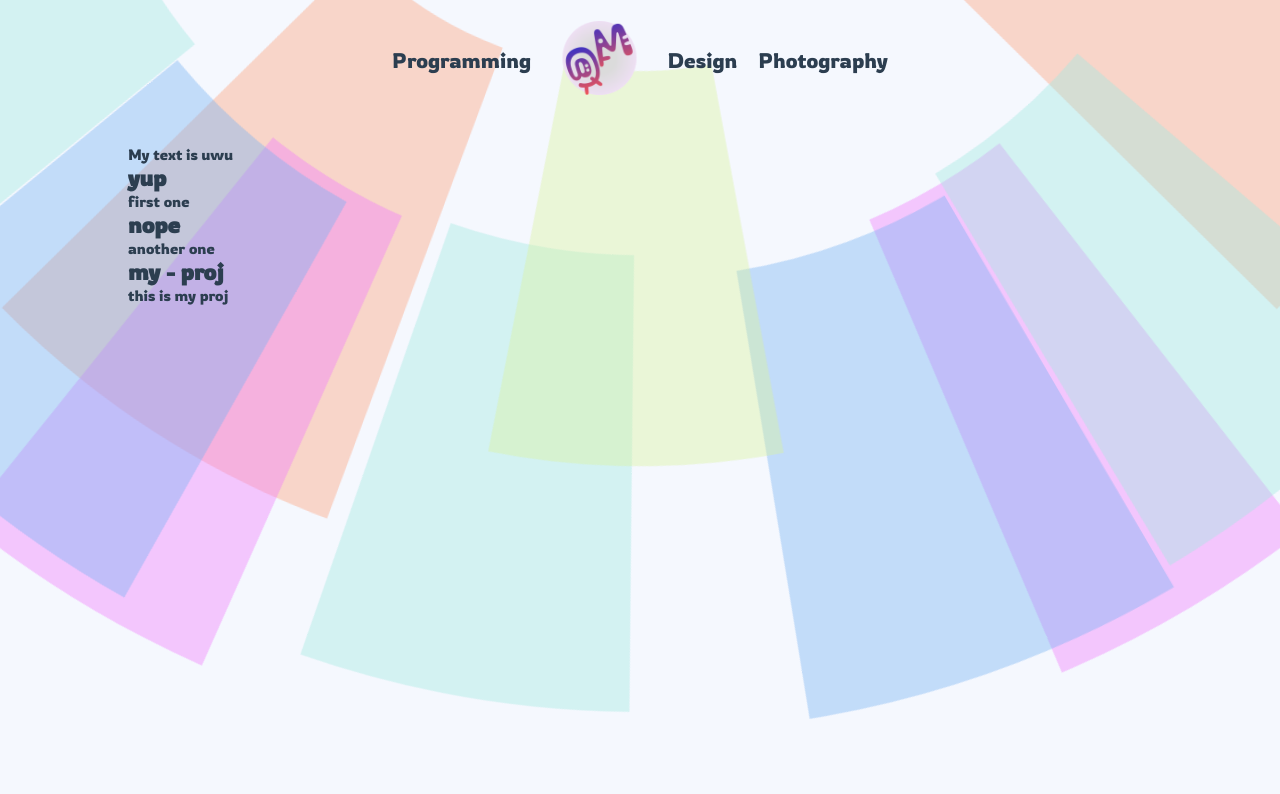
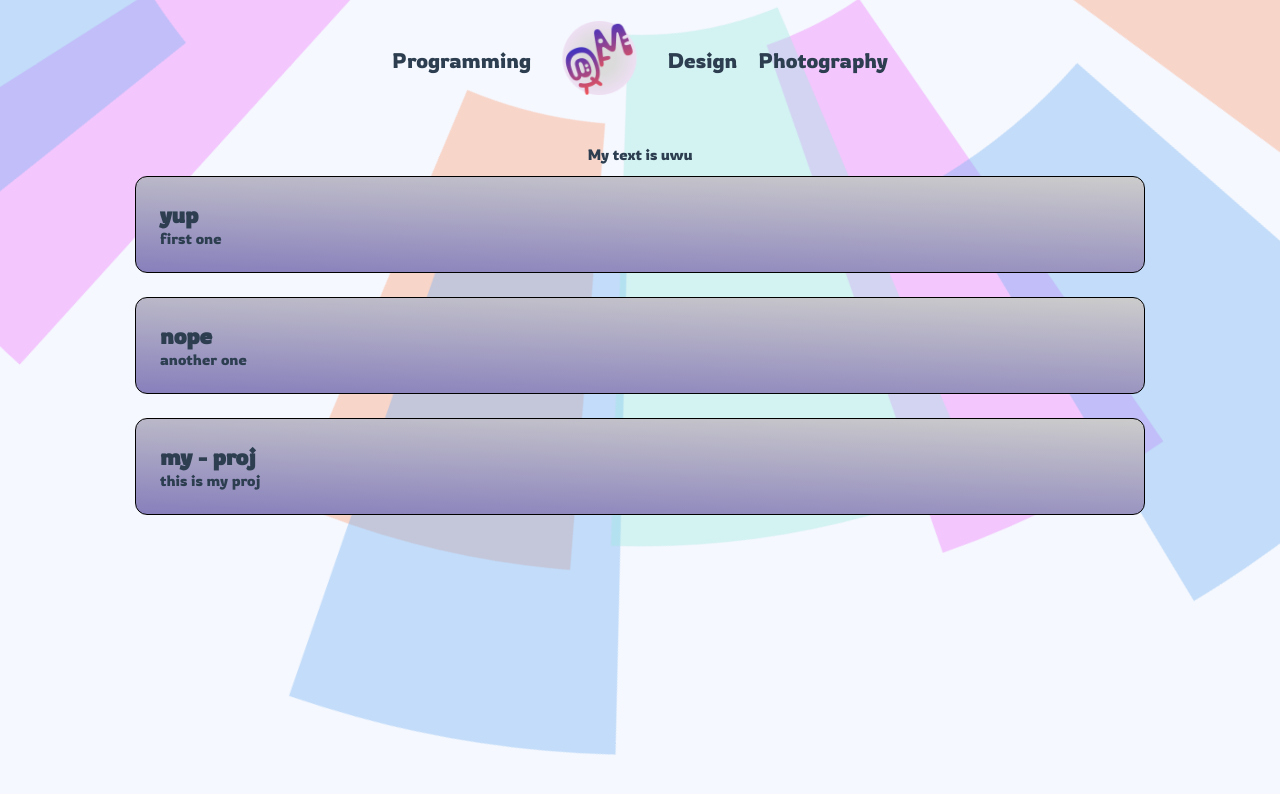
Before and after one commit to mattgies/matthewgies_website, a Vue app: page /design in a window 1280 px wide. Shown: the top 794 px of the page. Built offline with nearby package versions, Linux system fonts and the light colour scheme.

Commit message:
modified styling for articles in Design projects page. modified svg background rendering so that it doesn't re-render with new random values every time you switch pages in vue router.

```diff
--- a/src/App.vue
+++ b/src/App.vue
@@ -7,6 +7,15 @@ import { ref } from 'vue';
 const pages: string[] = ['programming', 'home', 'design', 'photography'];
 let activePage: Ref<string> = ref('home');
 let hamburgerMenuExpanded: Ref<boolean> = ref(false);
+
+const nums = [];
+for (let i = 0; i < 5; i++) {
+  nums.push(0.1 * (Math.random() + 2) * 3);
+  nums.push(0.1 * (Math.random() + 2) * 2);
+  nums.push((Math.random() + 1) * 2);
+  nums.push((Math.random() + 1) * 5);
+  nums.push((Math.random() + 2) * 3);
+}
 </script>
 
 <template>
@@ -18,17 +27,16 @@ let hamburgerMenuExpanded: Ref<boolean> = ref(false);
       :key="i"
       cx="0"
       cy="0"
-      :r="0.1 * (Math.random() + 2) * 3 + 'rem'"
-      :stroke-width="0.1 * (Math.random() + 2) * 2 + 'rem'"
+      :r="nums[i * 5] + 'rem'"
+      :stroke-width="nums[i * 5 + 1] + 'rem'"
       :stroke="'var(--color-theme-' + i + ')'"
-      :stroke-dasharray="(Math.random() + 1) * 2 + ' ' + (Math.random() + 1) * 5"
+      :stroke-dasharray="nums[i * 5 + 2] + ' ' + nums[i * 5 + 3]"
       :stroke-opacity="0.4"
       fill="none"
-      :style="
-        'animation: rotate-2d ' + (Math.random() + 2) * 3 + 's ease-in-out normal infinite forwards'
-      "
+      :style="'animation: rotate-2d ' + nums[i * 5 + 4] + 's ease-in-out normal infinite forwards'"
     />
   </svg>
+
   <ScrollToTopButton />
 
   <nav class="desktop-only">
--- a/src/assets/main.css
+++ b/src/assets/main.css
@@ -152,6 +152,30 @@ button:hover {
   color: yellow;
 }
 
+.design-projects {
+  display: flex;
+  flex-direction: column;
+  justify-content: center;
+  align-items: center;
+}
+
+article {
+  width: 80vw;
+  max-width: 80rem;
+  background-color: #121212;
+  background: linear-gradient(182deg, #cccccc, #5548b0);
+  background-size: 100% 200%;
+  margin: 1rem 0 1rem 0;
+  padding: 2rem;
+  transition: 0.5s;
+  border-radius: 1rem;
+  border: 0.1rem solid black;
+}
+
+article:hover {
+  background-size: 100% 100%;
+}
+
 main {
   width: 80%;
   max-width: 1200px;
--- a/src/views/DesignPage.vue
+++ b/src/views/DesignPage.vue
@@ -17,7 +17,7 @@ const weLoopin: { title: string; text: string }[] = [
 </script>
 
 <template>
-  <div>
+  <div class="design-projects">
     <p>My text is {{ text }}</p>
     <ProjectCard
       v-for="obj in weLoopin"
```
